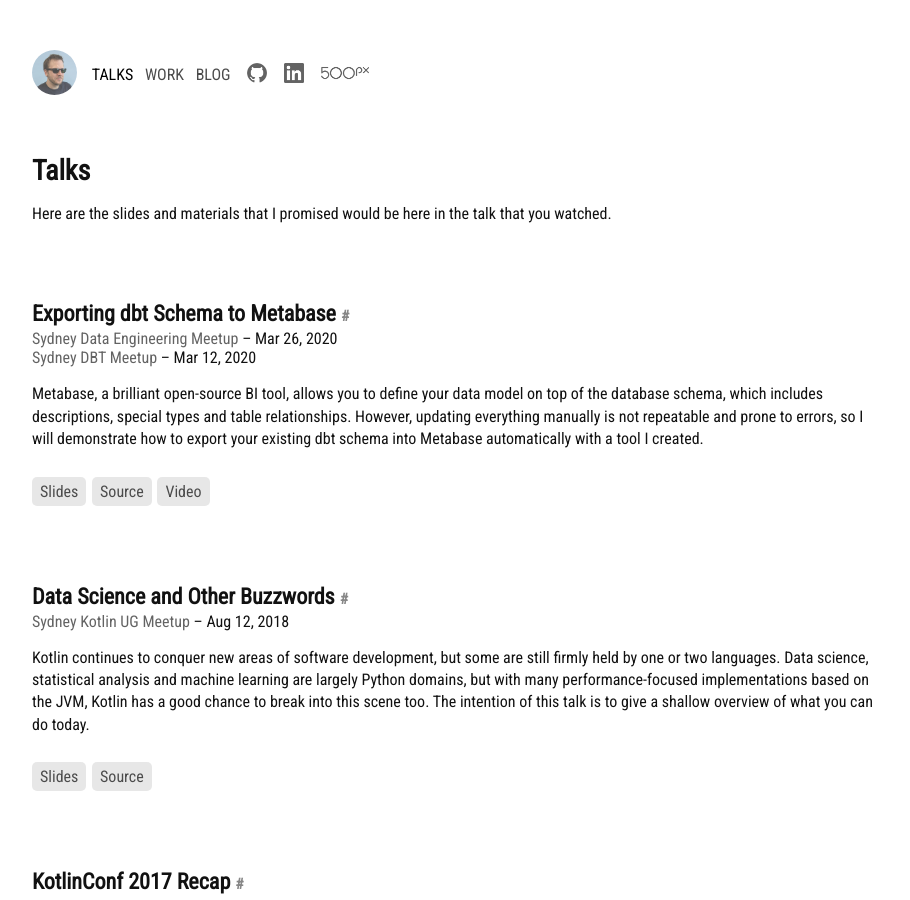
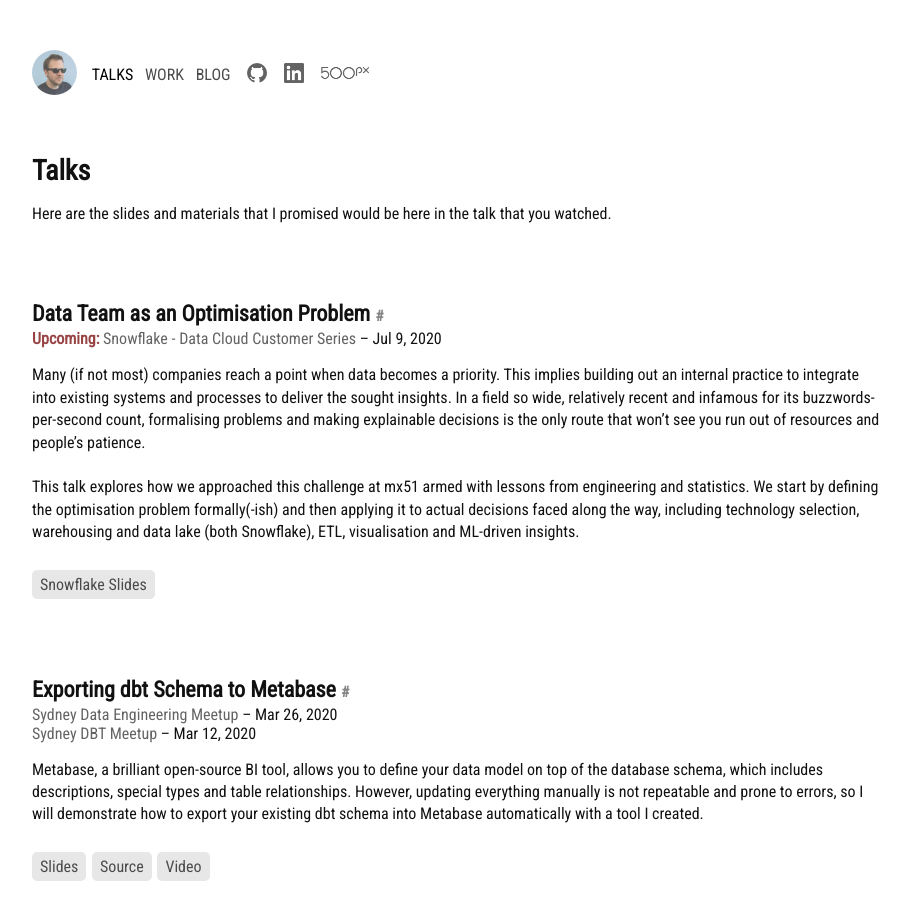
Before and after one commit to gouline/gouline.github.io, a Jekyll site: the page built from talks.html, in a window 1280 px wide and 900 px high. Shown: the whole window, without its empty margins (183-1093 px from the left). Built offline with Jekyll 4.4.1, drawn with Linux system fonts in a browser that asks for light colours; nearby versions of some CDN libraries.

Commit message:
Data team as an optimisation problem talk

```diff
--- a/_data/talks.yml
+++ b/_data/talks.yml
@@ -224,3 +224,25 @@
 
     - title: Video
       url: https://www.youtube.com/watch?v=LzaUjm68fMU
+
+- title: "Data Team as an Optimisation Problem"
+  anchor: data-team-as-an-optimisation-Problem
+  description: >
+    Many (if not most) companies reach a point when data becomes a priority. This implies building
+    out an internal practice to integrate into existing systems and processes to deliver the sought
+    insights. In a field so wide, relatively recent and infamous for its buzzwords-per-second count,
+    formalising problems and making explainable decisions is the only route that won’t see you run
+    out of resources and people’s patience.
+    <br/><br/>
+    This talk explores how we approached this challenge at mx51 armed with lessons from engineering
+    and statistics. We start by defining the optimisation problem formally(-ish) and then applying
+    it to actual decisions faced along the way, including technology selection, warehousing and
+    data lake (both Snowflake), ETL, visualisation and ML-driven insights.
+  events:
+    - title: Snowflake - Data Cloud Customer Series
+      date: 2020-07-09T12:00:00+10
+      url: https://www.snowflake.com/webinar/say-hello-to-the-data-cloud-customer-series-mx51/
+
+  links:
+    - title: Snowflake Slides
+      url: https://docs.google.com/presentation/d/1jxn6CdRZFOaELUfOxYXGAeaqCfUXnnmaR2gPEO3WBlQ
```
